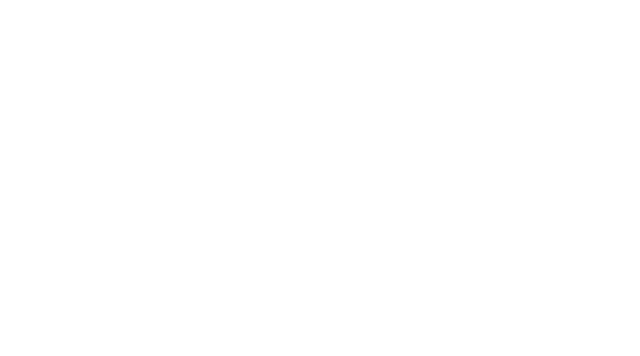
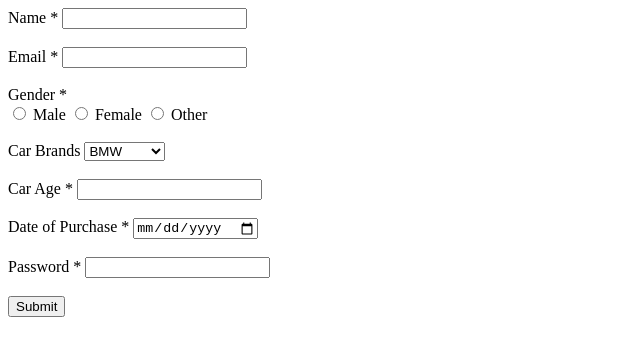
Before and after one commit to acciojob/car-insurance-form-salmaan737, a website: page main.html in a window 1280 px wide. Shown: the whole page, without its empty margins (0-640 px from the left). Drawn offline with Linux system fonts and the light colour scheme.

Commit message:
created a submission

```diff
--- a/main.html
+++ b/main.html
@@ -1,16 +1,43 @@
 <!DOCTYPE html>
+<html lang="en">
+<head>
+    <meta charset="UTF-8">
+    <meta name="viewport" content="width=device-width, initial-scale=1.0">
+    <title>Car Insurance Registration</title>
+</head>
+<body>
+    <form action="#" method="post">
+        <label for="name">Name *</label>
+        <input type="text" id="name" name="name" required><br><br>
 
-<html>
+        <label for="email">Email *</label>
+        <input type="email" id="email" name="email" required><br><br>
 
-<head>
-	<link rel="stylesheet" href="styles.css">
-</head>
+        <label>Gender *</label><br>
+        <input type="radio" id="male" name="gender" value="male" required>
+        <label for="male">Male</label>
+        <input type="radio" id="female" name="gender" value="female" required>
+        <label for="female">Female</label>
+        <input type="radio" id="other" name="gender" value="other" required>
+        <label for="other">Other</label><br><br>
 
-<body>
-	<!-- the entire body must be written by student -->
-    <script type="text/javascript" src="./script.js">
-</script>
+        <label for="cars">Car Brands</label>
+        <select id="cars" name="cars">
+            <option value="bmw">BMW</option>
+            <option value="audi">Audi</option>
+            <option value="mercedes">Mercedes</option>
+        </select><br><br>
 
+        <label for="carage">Car Age *</label>
+        <input type="number" id="carage" name="carage" required><br><br>
+
+        <label for="dop">Date of Purchase *</label>
+        <input type="date" id="dop" name="dop" required><br><br>
+
+        <label for="password">Password *</label>
+        <input type="password" id="password" name="password" required><br><br>
+
+        <button type="submit">Submit</button>
+    </form>
 </body>
-
 </html>
```
